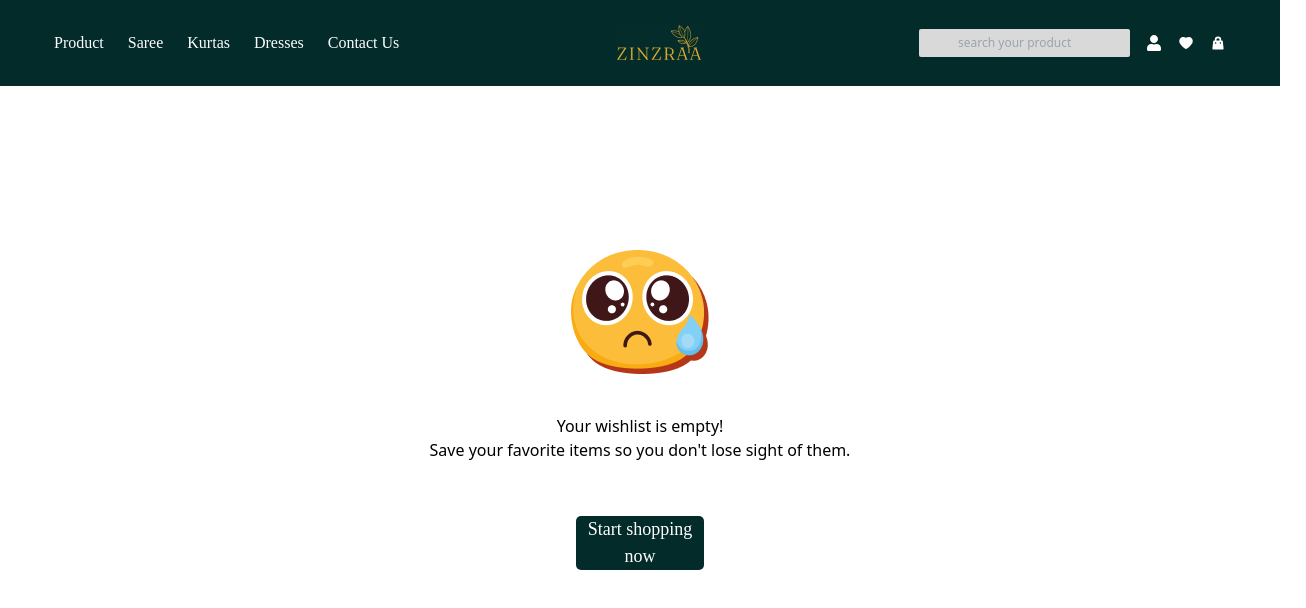
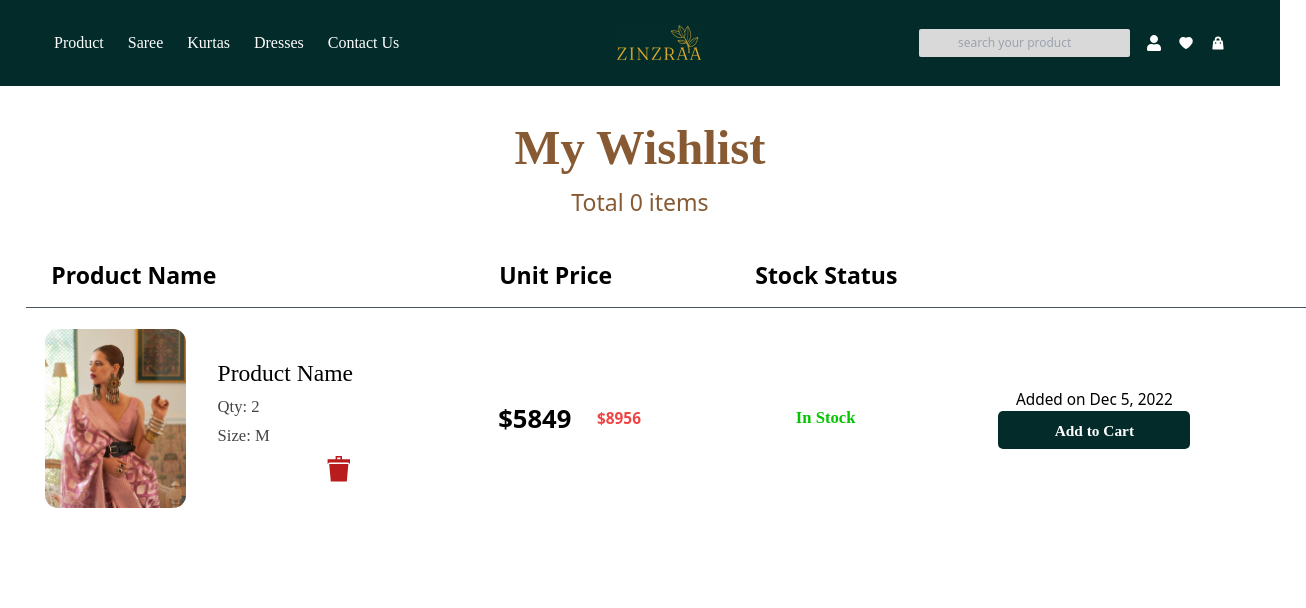
Before and after one commit to Anand3074/Asynk-Zinzraa, a React (Vite) app: page /Wishlist in a window 1280 px wide. Shown: the top 608 px of the page, 1306 px wide, since content can reach past the window. Built offline with nearby package versions, Linux system fonts and the light colour scheme.

Commit message:
wishlist page to add wishlist items doneee

```diff
--- /dev/null
+++ b/src/Components/EmptyWish.jsx
@@ -0,0 +1,50 @@
+import React from 'react'
+import EWish from '../assets/emptywish.png'
+
+const EmptyWish = () => {
+    <div>
+        <div className='flex flex-col items-center justify'>
+            <div>
+                <img src={EWish} alt='wishlist-none' />
+            </div>
+            <div className='flex flex-col justify-center'>
+                <div>
+                Your wishlist is empty!
+                </div>
+                <div>
+                    Save your favourite items so you don’t lose sight of them.
+                </div>
+            </div>
+        </div>
+    </div>
+  return (
+        <div className='flex flex-col md:mt-[164px] mt-[56px] align-center'>
+            <div className='flex justify-center align-center'>
+                    <img src={EWish} alt="wishlist-none" className=''/>
+            </div>
+            <div>
+            <div className="text-center md:mb-[54px] mb-[18px] md:mt-[40px] mt-[13px] ">
+                <div>
+                    Your wishlist is empty!
+                </div>
+                <div>
+                    Save your favorite items so you don't lose sight of them.
+                </div>
+            </div>
+            <div>
+            <div className='flex align-center md:px-[45vw] font-nunito px-[140px]  '>
+                <button className='flex md:text-[18px] bg-teal-dark text-white  rounded-[5px] '>
+                    Start shopping now
+                </button>
+            </div>
+            </div>
+
+            </div>
+        </div>
+
+
+
+  )
+}
+
+export default EmptyWish
--- /dev/null
+++ b/src/Components/WishItem.jsx
@@ -0,0 +1,52 @@
+import React from 'react'
+import K3 from '../assets/k3.png'
+import {ImBin2} from 'react-icons/im'
+const WishItem = () => {
+const Products = {
+    name:'Product Name',
+    qty:'2',
+    size: 'M',
+    iniPrice: '$5849',
+    oldPrice: '$8956',
+    orderDay: 'Dec 5, 2022'
+}
+
+  return (
+    <div className='flex flex-row m-[1.5vw]'>
+        <div className='w-[13.5vw]'>
+            <img src={K3} alt='' className='w-[11vw] h-[14vw] rounded-[1vw]'/>
+        </div>
+        <div className='flex flex-col items-start font-poppins w-[20vw] justify-center' id='product-detail'>
+            <div className='mb-[0.3vw] text-[1.84vw]'>
+                {Products.name}
+            </div>
+            <div className='mb-[0.3vw] text-[#454545] text-[1.3vw]'>
+                Qty: {Products.qty}
+            </div>
+            <div className='mb-[0.6vw] text-[#454545] text-[1.3vw]'>
+                Size: {Products.size}
+            </div>
+            <div className='flex pl-[8.5vw] justify-center '>
+                <ImBin2 className='w-[2vw] h-[2vw] text-red-700'/>
+            </div>
+        </div>
+        <div className='flex flex-row font-semibold justify-center items-center gap-[2vw] w-[15vw]'>
+            <div className='text-[2vw]'>{Products.iniPrice}</div>
+            <div className='text-red-500 text-[1.2vw]'>{Products.oldPrice}</div>
+        </div>
+        <div className='w-[15vw] text-[#04C500] text-[1.3vw] font-semibold font-poppins flex
+         justify-center items-center ml-[5vw]'>
+            In Stock
+        </div>
+        <div className='flex flex-col justify-center items-center ml-[6vw]'>
+            <div className='text-[1.2vw]'>Added on {Products.orderDay}</div>
+            <button className=' bg-teal-dark font-semibold font-poppins text-white  w-[15vw]  h-[3vw]
+                     text-[1.2vw]   rounded-[0.4vw] '>
+                        Add to Cart
+            </button>
+        </div>
+    </div>
+  )
+}
+
+export default WishItem
--- a/src/Components/Wtrend.jsx
+++ b/src/Components/Wtrend.jsx
@@ -2,6 +2,7 @@ import React from 'react'
 import Wtren from '../assets/westrnd.png'
 import ele from '../assets/ele1.png'
 import { Button } from 'react-scroll'
+import { Link } from 'react-router-dom'
 
 const Wtrend = () => {
   return (
@@ -19,9 +20,9 @@ const Wtrend = () => {
 
                 </div>
                 <div>
-                    <button className='bg-[#515233] text-white font-playfair text-[2vw] px-[7vw] py-[2vw]'>
+                    <Link to='/Dresses'>'<button className='bg-[#515233] text-white font-playfair text-[2vw] px-[7vw] py-[2vw]'>
                         SHOP NOW
-                    </button>
+                    </button></Link>
 
                 </div>
 
--- a/src/Components/kalki.jsx
+++ b/src/Components/kalki.jsx
@@ -4,6 +4,7 @@ import K2 from '../assets/k2.png'
 import K3 from '../assets/k3.png'
 import Vec3 from '../assets/vec3.png'
 import elestar2 from '../assets/ele1.png'
+import { Link } from 'react-router-dom'
 
 const kalki = () => {
   return (
@@ -51,9 +52,9 @@ const kalki = () => {
 
                 </div>
                 <div>
-                    <button className='bg-white text-slate-900 font- semibold font-playfair text-[2vw] px-[7vw] py-[2vw]'>
+                    <Link to='/Dresses'><button className='bg-white text-slate-900 font- semibold font-playfair text-[2vw] px-[7vw] py-[2vw]'>
                         SHOP NOW
-                    </button>
+                    </button></Link>
 
                 </div>
             </div>
--- a/src/Pages/Nav.jsx
+++ b/src/Pages/Nav.jsx
@@ -42,7 +42,7 @@ const Nav2 = () => {
         </div>
     </>
   return (
-    <nav>
+    <nav className='touch-none'>
         <div className='h-auto md:h-[73px] w-full lg:h-auto align-center bg-teal-dark w-full text-base  md:py-[24px] md:px-[54px]'>
             <div id="parent-container" className='flex w-full justify-between items-center py-4 md:py-0 align-center'>
                 <div className='flex hidden md:flex lg:flex lg:'>
--- a/src/Pages/Wishlist.jsx
+++ b/src/Pages/Wishlist.jsx
@@ -1,50 +1,39 @@
 import React from 'react'
-import EWish from '../assets/emptywish.png'
+import WishItem from '../Components/WishItem'
 
-const emptywish = () => {
-    <div>
-        <div className='flex flex-col items-center justify'>
+const Wishlist = () => {
+let  itemsInWishlist = 0
+
+  return (
+    <div className='m-[2vw]'>
+        <div className='text-[#875A33]'>
+            <div className='flex justify-center text-[3.8vw] font-semibold font-[fashion]'>
+                My Wishlist
+            </div>
+            <div className='text-[1.8vw] flex justify-center mb-[3vw]'>
+                Total {itemsInWishlist} items
+            </div>
+        </div>
+        <div>
+            <div className='flex flex-row text-[1.8vw] font-semibold my-[1.2vw] mx-[2vw]'>
+                <div className='w-[35vw] '>
+                    Product Name
+                </div>
+                <div className='w-[20vw] '>
+                    Unit Price
+                </div>
+                <div className='w-[25vw] '>
+                    Stock Status
+                </div>
+            </div>
+            <hr className=' border-t border-gray-600 w-[100vw] h-[0.2vw]' />
+
             <div>
-                <img src={EWish} alt='wishlist-none' />
-            </div>
-            <div className='flex flex-col justify-center'>
-                <div>
-                Your wishlist is empty!
-                </div>
-                <div>
-                    Save your favourite items so you don’t lose sight of them.
-                </div>
+                <WishItem/>
             </div>
         </div>
     </div>
-  return (
-        <div className='flex flex-col md:mt-[164px] mt-[56px] align-center'>
-            <div className='flex justify-center align-center'>
-                    <img src={EWish} alt="wishlist-none" className=''/>
-            </div>
-            <div>
-            <div className="text-center md:mb-[54px] mb-[18px] md:mt-[40px] mt-[13px] ">
-                <div>
-                    Your wishlist is empty!
-                </div>
-                <div>
-                    Save your favorite items so you don't lose sight of them.
-                </div>
-            </div>
-            <div>
-            <div className='flex align-center md:px-[45vw] font-nunito px-[140px]  '>
-                <button className='flex md:text-[18px] bg-teal-dark text-white  rounded-[5px] '>
-                    Start shopping now
-                </button>
-            </div>
-            </div>
-
-            </div>
-        </div>
-
-
-
   )
 }
 
-export default emptywish
+export default Wishlist
```
Also changed, not shown: src/Components/Productsize.jsx (+13 -11 lines).
